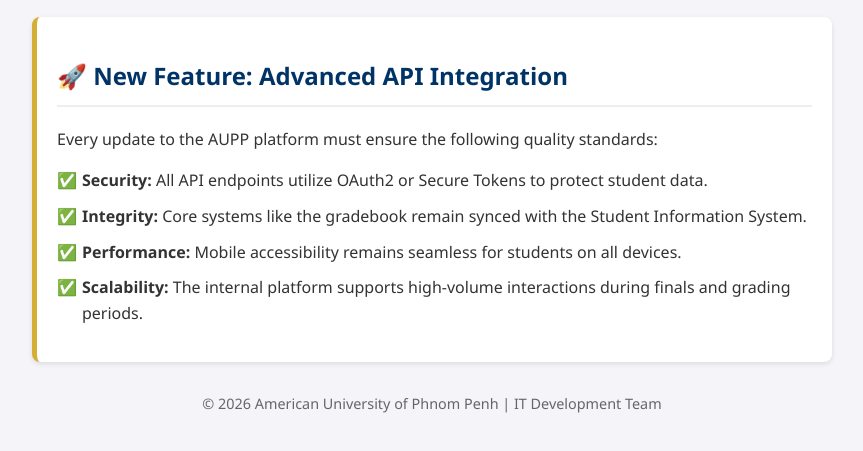
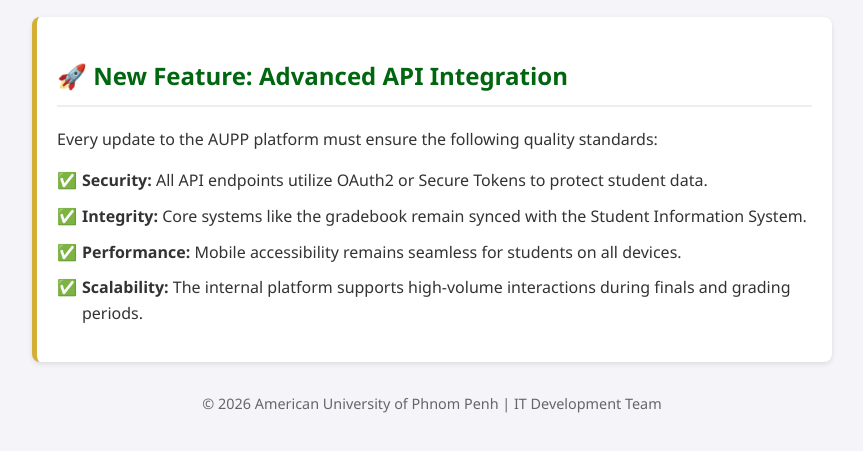
Before and after one commit to vnak-3/final_project, a website: page Course Management/FoodExpress.html in a window 1280 px wide. Shown: the part 191-642 px from the top of the page, without its empty margins (208-1071 px from the left). Drawn offline with Linux system fonts and the light colour scheme.

Commit message:
update webpage

```diff
--- a/Course Management/FoodExpress.html
+++ b/Course Management/FoodExpress.html
@@ -8,7 +8,7 @@
         body { font-family: 'Segoe UI', Tahoma, Geneva, Verdana, sans-serif; line-height: 1.6; color: #333; max-width: 800px; margin: 0 auto; padding: 20px; background-color: #f4f4f9; }
         header { background-color: #003366; color: white; padding: 1rem; border-radius: 8px; text-align: center; }
         .feature-card { background: white; padding: 20px; margin-top: 20px; border-radius: 8px; box-shadow: 0 2px 5px rgba(0,0,0,0.1); border-left: 5px solid #d4af37; }
-        h2 { color: #003366; border-bottom: 2px solid #eee; padding-bottom: 10px; }
+        h2 { color: #00660f; border-bottom: 2px solid #eee; padding-bottom: 10px; }
         ul { list-style-type: none; padding: 0; }
         li { margin-bottom: 10px; padding-left: 25px; position: relative; }
         li::before { content: '✅'; position: absolute; left: 0; }
```
